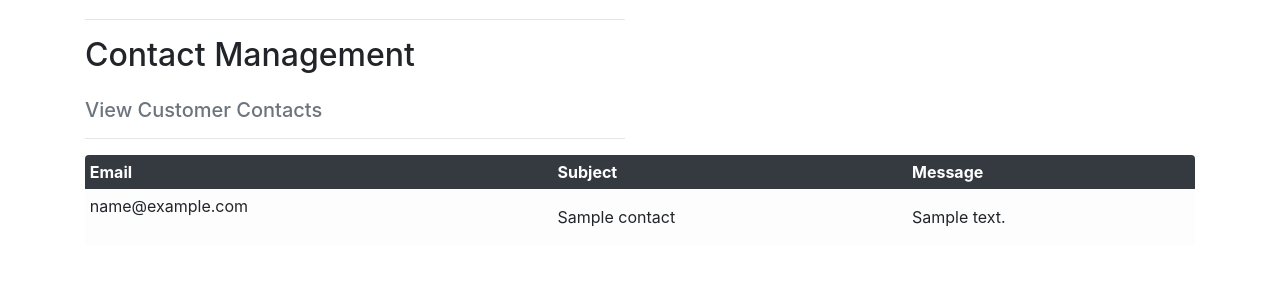
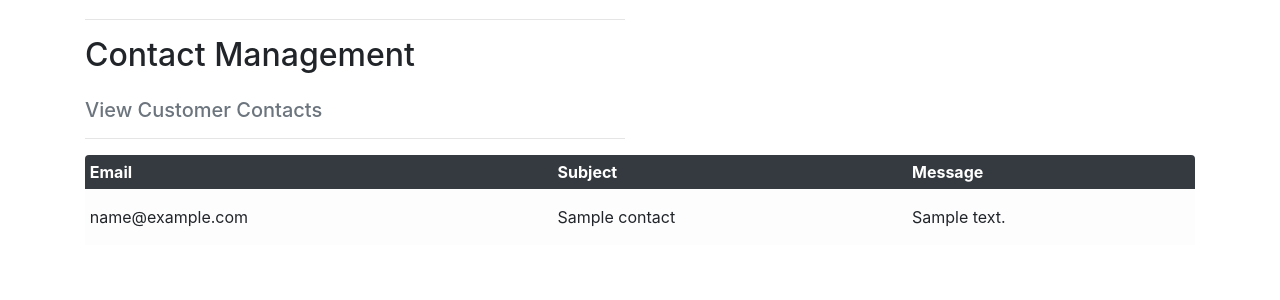
Before and after one commit to smeghen/vitality-physio, a Django app: page /contact/view/ in a window 1280 px wide. Shown: the part 230-530 px from the top of the page. Run offline with Django 3.2, Linux system fonts and the light colour scheme; a user stored in the database is signed in; tables that the repository leaves empty hold one stand-in row (values such as "Sample post"); some libraries are stand-ins or nearby versions.

Commit message:
Updated Contact models.py to change the comment field into a text field so that it would be rendered accordingly

```diff
--- a/contact/models.py
+++ b/contact/models.py
@@ -2,11 +2,11 @@ from django.db import models
 
 
 class Contact(models.Model):
-    email = models.CharField(max_length=80,
+    email = models.EmailField(max_length=80,
                              null=True, blank=False)
     subject = models.CharField(max_length=255,
                               null=False, blank=False)
-    message = models.CharField(max_length=1500,
+    message = models.TextField(max_length=1500,
                                 null=False, blank=False)
 
     def __str__(self):
--- a/contact/templates/contact/contact.html
+++ b/contact/templates/contact/contact.html
@@ -25,7 +25,7 @@
                 <form action="{% url 'contact' %}" method="POST">
                     {% csrf_token %}
                     {% for field in form %}
-                        {{ field | as_crispy_field}}
+                        {{ field | as_crispy_field }}
                     {% endfor %}
                     <input type="submit" value="Submit" class="btn btn-danger rounded-0 btn-lg">
                 </form>
--- a/contact/templates/contact/view_contact.html
+++ b/contact/templates/contact/view_contact.html
@@ -24,7 +24,7 @@
         <div class="row">
             <div class="col">
                     <div class="table-responsive rounded">
-                        <table class="table table-sm table-borderless table-hover table-light .w-auto">
+                        <table class="table table-sm table-borderless table-hover table-light">
                             <thead class="text-danger thead-dark">
                                 <tr>
                                     <th scope="col">Email</th>
@@ -36,7 +36,8 @@
                     </div>
                     <tr>
                         {% for contact in contacts %}
-                        <td>{{ contact.email }}</td>
+                        <td class="py-3">
+                            <p class="my-0">{{ contact.email }}</p>
                         <td class="py-3">
                             <p class="my-0">{{ contact.subject }}</p>
                         </td>
```
